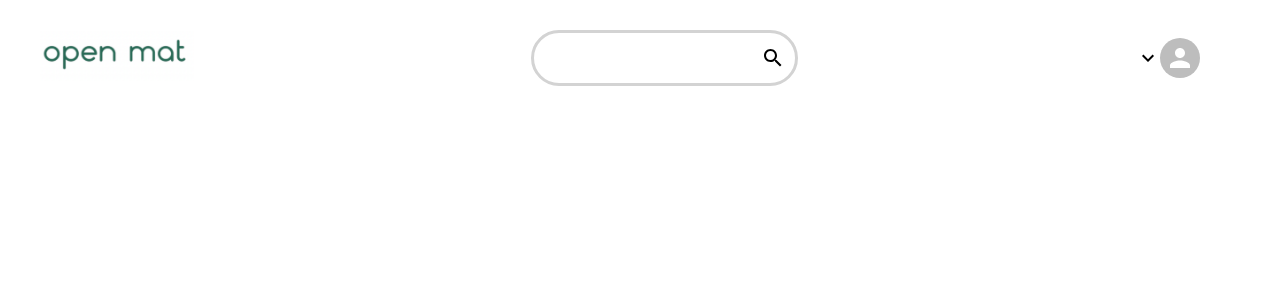
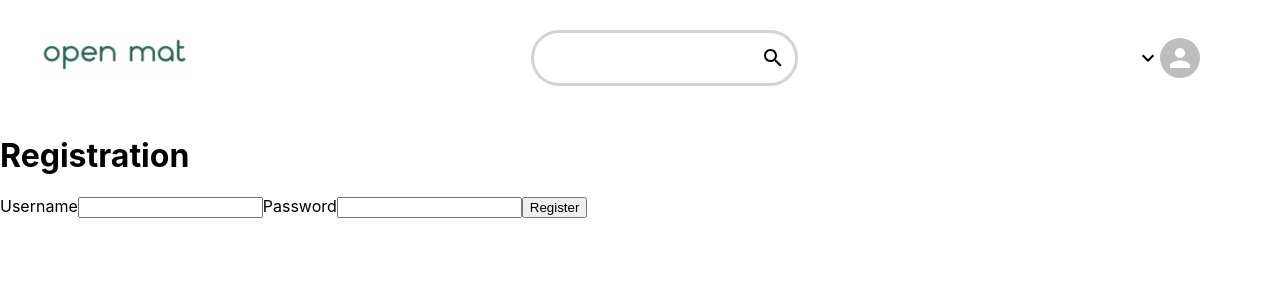
Before and after one commit to okhan1998/OpenMat, a React (Create React App) app in the folder client/: page /register in a window 1280 px wide. Before the commit this address had no page. Shown: the top 300 px of the page. Built offline with nearby package versions, Linux system fonts and the light colour scheme.

Commit message:
build Register page on client side

```diff
--- a/client/package.json
+++ b/client/package.json
@@ -45,5 +45,5 @@
       "last 1 safari version"
     ]
   },
-  "proxy": "http://localhost:5001"
+  "proxy": "http://localhost:5000"
 }
--- a/client/src/App.js
+++ b/client/src/App.js
@@ -7,6 +7,7 @@ import {
   Route,
 } from "react-router-dom";
 import OpenMat from './pages/OpenMat'
+import Register from './pages/Register'
 
 function App() {
   return (
@@ -18,6 +19,7 @@ function App() {
           <Route path='/openmat' element={<OpenMat />}/>
           {/* <Route path='/seminar' element={<OpenMat />}/>
           <Route path='/competition' element={<OpenMat />}/> */}
+          <Route path='/register' element={<Register />} />
         </Routes>
 
 
--- /dev/null
+++ b/client/src/pages/Register.js
@@ -0,0 +1,38 @@
+import React, {useState} from 'react'
+import axios from 'axios'
+
+function Register() {
+    const [usernameReg, setUsernameReg] = useState('')
+    const [passwordReg, setPasswordReg] = useState('')
+
+    const register = (e) => {
+        e.preventDefault()
+        axios.post('/register', {
+            username: usernameReg,
+            password: passwordReg
+        }).then((response) => {
+            console.log(response);
+        })
+    }
+
+    return (
+        <div>
+            <form onSubmit={register}>
+            <h1>Registration</h1>
+            <label>Username</label>
+            <input type='text' name='username' value={usernameReg} onChange={(e) => {
+                setUsernameReg(e.target.value);
+                }}
+            />
+            <label>Password</label>
+            <input type='text' name='password' value={passwordReg} onChange={(e) => {
+                setPasswordReg(e.target.value);
+            }}
+            />
+            <button type='sumbit'>Register</button>
+            </form>
+        </div>
+    )
+}
+
+export default Register;
```
